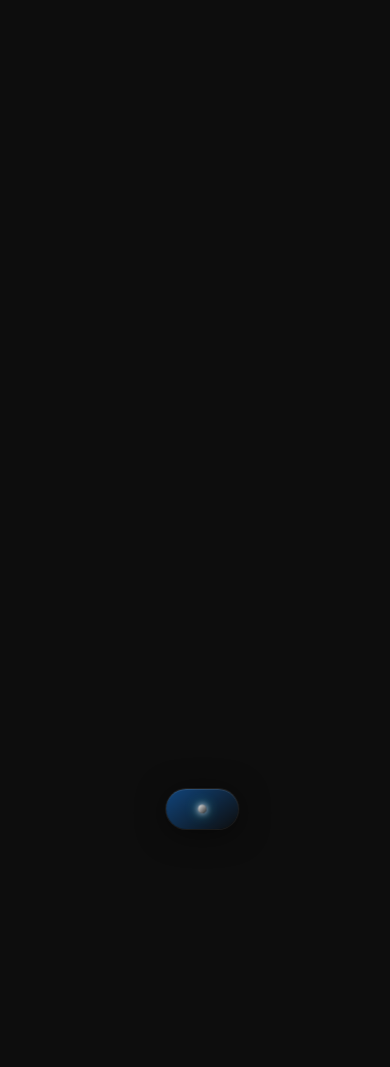
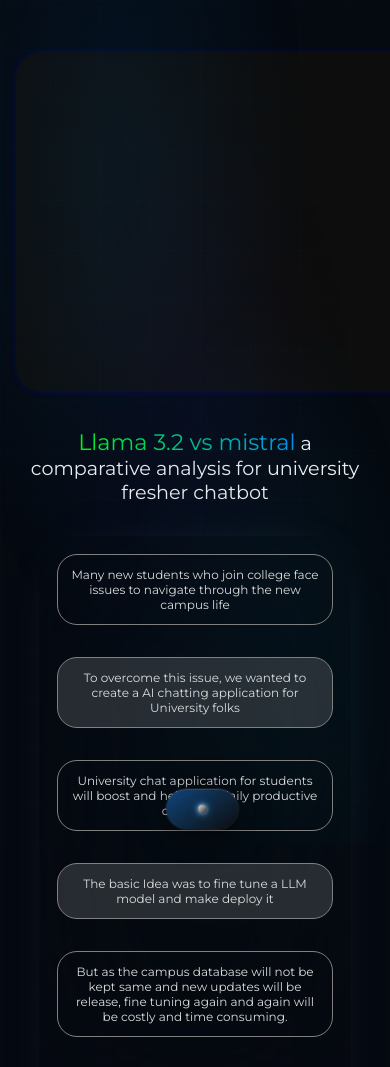
Before and after one commit to Aquibyounis/Portfolio_with_chatbot, a React (Create React App) app in the folder frontchat/: page /research in a window 390 px wide. Shown: the top 1067 px of the page. Before the commit the page ends 844 px from the top, so only its background shows below. Built offline with nearby package versions, Linux system fonts and the light colour scheme.

Commit message:
New Update of research paper

```diff
--- a/frontchat/src/App.js
+++ b/frontchat/src/App.js
@@ -7,6 +7,7 @@
 import Projects from "./pages/Projects/Projects";
 import LiquidLoader from "../src/Components/Load/LiquidLoader";
 import Hackathons from "./Components/Hackathons/Hackathons";
+import Research from "./Components/Research/Research";
 import "./App.css";
 import "@fortawesome/fontawesome-free/css/all.min.css";
 
@@ -17,7 +18,7 @@
     // show loader for 2 seconds
     const timer = setTimeout(() => {
       setLoading(false);
-    }, 3000);
+    }, 0);
     return () => clearTimeout(timer);
   }, []);
 
@@ -35,6 +36,7 @@
           <Route path="/projects" element={<Projects />} />
           <Route path="/assistant" element={<Ai />} />
           <Route path="/hackathons" element={<Hackathons />} />
+          <Route path="/research" element={<Research />} />
         </Routes>
       </BrowserRouter>
     </div>
--- a/frontchat/src/Components/CommandBar/CommandBar.css
+++ b/frontchat/src/Components/CommandBar/CommandBar.css
@@ -2,7 +2,7 @@
   width: 70%;
   margin: 0px auto;
   padding: 20px 30px;
-  background-color: #e5ecf0;
+  background-color: rgba(213, 215, 216, 0.922);
   display: flex;
   align-items: center;
   justify-content: center;
@@ -10,26 +10,26 @@
   z-index: 1;
   border-top: 1px solid #0a5768;
   border-radius: 30px;
-  box-shadow: 0px 0px 20px 0px cyan inset;
+  box-shadow: 0px 0px 20px 0px rgb(6, 25, 50) inset;
   bottom: 0px;
 }
 .tag_h1{
   color: #6d6666;
   width: 40%;
-  background: linear-gradient(30deg,rgb(18, 49, 101),rgba(15, 238, 246, 0.728));
+  background: linear-gradient(30deg,rgb(18, 49, 101),rgba(15, 129, 204, 0.728));
   -webkit-background-clip: text;
   -webkit-text-fill-color: transparent;
 }
 
 .command-input {
   flex: 1;
-  padding: 10px 16px;
+  padding: 20px 16px;
   font-size: 1em;
   border: none;
   outline: none;
   background-color: transparent;
   color: #000000;
-  border-radius: 20px;
+  border-radius: 50px;
   box-shadow: inset 0 0 5px rgba(0, 0, 0, 0.308);
   transition: all 0.3s ease-in-out;
 }
--- a/frontchat/src/Components/Navbar/Navbar.jsx
+++ b/frontchat/src/Components/Navbar/Navbar.jsx
@@ -83,6 +83,10 @@
                 <NavLink className={({ isActive }) => isActive ? 'Link active' : 'Link'} to="/hackathons">
                     Hackathons <i class="fa-solid fa-cube"></i>
                 </NavLink>
+                <NavLink className={({ isActive }) => isActive ? 'Link active' : 'Link'} to="/research">
+                    Research Papers <i class="fa-solid fa-book"></i>
+                </NavLink>
+
 
                 <NavLink className={({ isActive }) => isActive ? 'Link active' : 'Link'} to="/assistant">
                     Peanut <i style={{ fontSize: "0.8em" }} className="fa-solid fa-chevron-down"></i>
--- /dev/null
+++ b/frontchat/src/Components/Research/Research.css
@@ -0,0 +1,228 @@
+.research{
+    background: #050910;
+    width: 100%;
+    overflow-x: hidden;
+    padding-top: 5%;
+    padding-bottom: 10%;
+}
+
+.paper{
+    border: none;
+    box-shadow: 0px 0px 10px -5px blue;
+    border-radius: 25px;
+}
+
+.research1_1{
+    padding: 5em;
+    display: flex;
+    align-items: center;
+    justify-content: space-evenly;
+    gap: 3rem;
+    flex-wrap: wrap;
+}
+
+.docpaper{
+    width: 100%;
+    max-width: 520px;
+}
+
+.doc-matter{
+    width: 100%;
+    max-width: 600px;
+    display: flex;
+    align-items: center;
+    justify-content: center;
+    flex-direction: column;
+    text-align: center;
+}
+
+.top-m{
+    font-size: clamp(1.2rem, 3vw, 2em);
+}
+
+.research1-h1{
+    background: linear-gradient(45deg,rgb(0, 255, 0),rgb(0, 136, 255));
+    -webkit-background-clip: text;
+    -webkit-text-fill-color: transparent;
+    font-size: clamp(1.4rem, 3.5vw, 2em);
+    font-weight: 500;
+}
+
+.research1_2{
+    display: flex;
+    align-items: center;
+    justify-content: center;
+    flex-direction: column;
+    gap: clamp(40px, 8vw, 100px);
+}
+
+.bottom-m {
+    width: min(95%, 80svw);
+    backdrop-filter: blur(100px);
+    border-radius: 50px;
+    font-size: 1.12em;
+    text-align: center;
+    display: grid;
+    align-items: stretch;
+    grid-template-columns: repeat(auto-fit, minmax(300px, 1fr));
+    gap: 2rem;
+    padding: clamp(1rem, 4vw, 5em);
+    box-shadow: 0px 0px 50px -40px rgb(73, 97, 128);
+}
+
+.bottom-m p{
+    color: gainsboro;
+    border: 1px solid grey;
+    padding: 1em;
+    border-radius: 20px;
+    word-break: break-word;
+    display: flex;
+    align-items: center;
+    justify-content: center;
+}
+
+.bottom-line{
+    background-color: rgba(87, 93, 97, 0.423);
+}
+
+.list-out{
+    padding: 1em;
+    width: min(95%, 900px);
+    font-size: clamp(1rem, 2.5vw, 1.5em);
+    text-align: center;
+    color: white;
+    display: flex;
+    align-items: center;
+    justify-content: center;
+    gap: 20px;
+    flex-direction: column;
+}
+
+.research1_3{
+    width: 100%;
+    margin-top: 100px;
+    display: flex;
+    align-items: center;
+    justify-content: space-evenly;
+    gap: 3rem;
+    flex-wrap: wrap;
+    padding: 0 1rem;
+}
+
+.results{
+    width: 100%;
+    max-width: 720px;
+    overflow-x: auto;
+}
+
+.metric-table {
+  width: 100%;
+  min-width: 520px;
+  border-collapse: separate;
+  border-spacing: 0;
+  border-radius: 25px;
+  overflow: hidden;
+}
+
+.metric-table th {
+  padding: 14px;
+  text-align: left;
+  font-weight: 700;
+  color: #e6faff;
+  background-color: rgba(61, 170, 209, 0.662);
+}
+
+.metric-table td {
+  padding: 14px;
+  color: #e6faff;
+}
+
+.metric-table tbody tr:nth-child(odd) {
+  background:#1d2b3a;
+}
+
+.par_cer{
+    width: 100%;
+    max-width: 520px;
+    display: flex;
+    justify-content: center;
+}
+
+.par_cer1{
+    width: 100%;
+    height: auto;
+    object-fit: contain;
+    border-radius: 20px;
+}
+
+
+
+/* ----------- 1024px ----------- */
+
+@media (max-width: 1024px){
+    .research1_1{
+        padding: 3em 2em;
+        flex-direction: column;
+    }
+}
+
+
+
+/* ----------- 600px ----------- */
+
+@media (max-width: 600px){
+    .research1_1{
+        padding: 2em 1em;
+        gap: 2rem;
+    }
+
+    .paper{
+        height: 420px;
+    }
+
+    .bottom-m{
+        grid-template-columns: 1fr;
+        border-radius: 30px;
+        padding: 1.5em;
+        font-size: 0.75rem;
+    }
+
+    .list-out{
+        font-size: 1rem;
+    }
+
+    .research1_3{
+        margin-top: 60px;
+        gap: 2rem;
+    }
+
+    .metric-table{
+        min-width: 80svw;
+    }
+
+    .metric-table th,
+    .metric-table td{
+        padding: 10px;
+        font-size: 0.95rem;
+    }
+}
+
+
+
+/* ----------- 400px ----------- */
+
+@media (max-width: 400px){
+    .paper{
+        height: 340px;
+    }
+
+    .metric-table{
+        min-width: 420px;
+    }
+
+    .metric-table th,
+    .metric-table td{
+        padding: 8px;
+        font-size: 0.85rem;
+    }
+}
--- /dev/null
+++ b/frontchat/src/Components/Research/Research.jsx
@@ -0,0 +1,97 @@
+import React from 'react';
+import "./Research.css";
+// 1. Import the PDF file like any other module
+import crc598Pdf from './crc_598.pdf';
+import par_cer from './participation_cer.png';
+
+const Research = () => {
+  return (
+    <div className='research'>
+        <div className="cert-bg-gradient" />
+        <div className="cert-bg-grid" />
+
+        <div className="inner_research">
+            <div className="research1_1">
+                <div className="docpaper">
+                    {/* 2. Use the imported variable in the src attribute */}
+                    <iframe
+                    className='paper'
+                    src={crc598Pdf}
+                    width="500px"
+                    height="500px"
+                    title="CRC 598 Paper" // Added title for accessibility
+                    >
+                        <p>This browser does not support PDFs. Please download the PDF to view it: <a href={crc598Pdf}>Download PDF</a>.</p>
+                    </iframe>
+                </div>
+
+                <div className="doc-matter">
+                    <div className="top-m"><span className='research1-h1'> Llama 3.2 vs mistral</span> a comparative analysis for university fresher chatbot </div>
+                </div>
+            </div>
+            <div className="research1_2">
+                <div className="bottom-m">
+                    <p>Many new students who join college face issues to navigate through the new campus life</p>
+                    <p className='bottom-line'>To overcome this issue, we wanted to create a AI chatting application for University folks</p>
+                    <p>University chat application for students will boost and help their daily productive college life.</p>
+                    <p className='bottom-line'>The basic Idea was to fine tune a LLM model and make deploy it</p>
+                    <p>But as the campus database will not be kept same and new updates will be release, fine tuning again and again will be costly and time consuming.</p>
+                    <p className='bottom-line'>This is where though of RAG was born. This created a solution but choosing correct LLM was tricky.</p>
+                </div>
+                <div className="list-out">
+                    <p>This was an experiment conducted with identical rag environment</p>
+                    <p>Keeping same context window, same vector database, same system prompt injection</p>
+                    <p>In place of LLM, we used Llama3.2 on local Ollama deployed and mistral respectively and recorded the observations</p>
+                </div>
+            </div>
+            <div className="research1_3">
+                <div className="results">
+                    <table className="metric-table">
+                        <thead>
+                            <tr>
+                            <th>Metric</th>
+                            <th>LLaMA 3.2</th>
+                            <th>Mistral</th>
+                            </tr>
+                        </thead>
+                        <tbody>
+                            <tr>
+                            <td>Average Latency (s)</td>
+                            <td>13.7</td>
+                            <td>26.1</td>
+                            </tr>
+                            <tr>
+                            <td>Average Output Tokens</td>
+                            <td>70</td>
+                            <td>83</td>
+                            </tr>
+                            <tr>
+                            <td>Relevance Score</td>
+                            <td>3.7</td>
+                            <td>4.6</td>
+                            </tr>
+                            <tr>
+                            <td>Fluency Score</td>
+                            <td>3.4</td>
+                            <td>4.0</td>
+                            </tr>
+                            <tr>
+                            <td>Completeness Score</td>
+                            <td>3.9</td>
+                            <td>4.8</td>
+                            </tr>
+                        </tbody>
+                    </table>
+                </div>
+                <div className="par_cer">
+                    <img src={par_cer} className='par_cer1' alt="Presentation certificate" />
+                </div>
+            </div>
+
+        </div>
+
+    </div>
+  );
+}
+
+export default Research;
```
Also changed, not shown: frontchat/src/Components/Navbar/Navbar.css (+5 -10 lines), frontchat/src/Components/Research/participation_cer.png (added), 1 other file (tests, documents, lock files or other folders).
